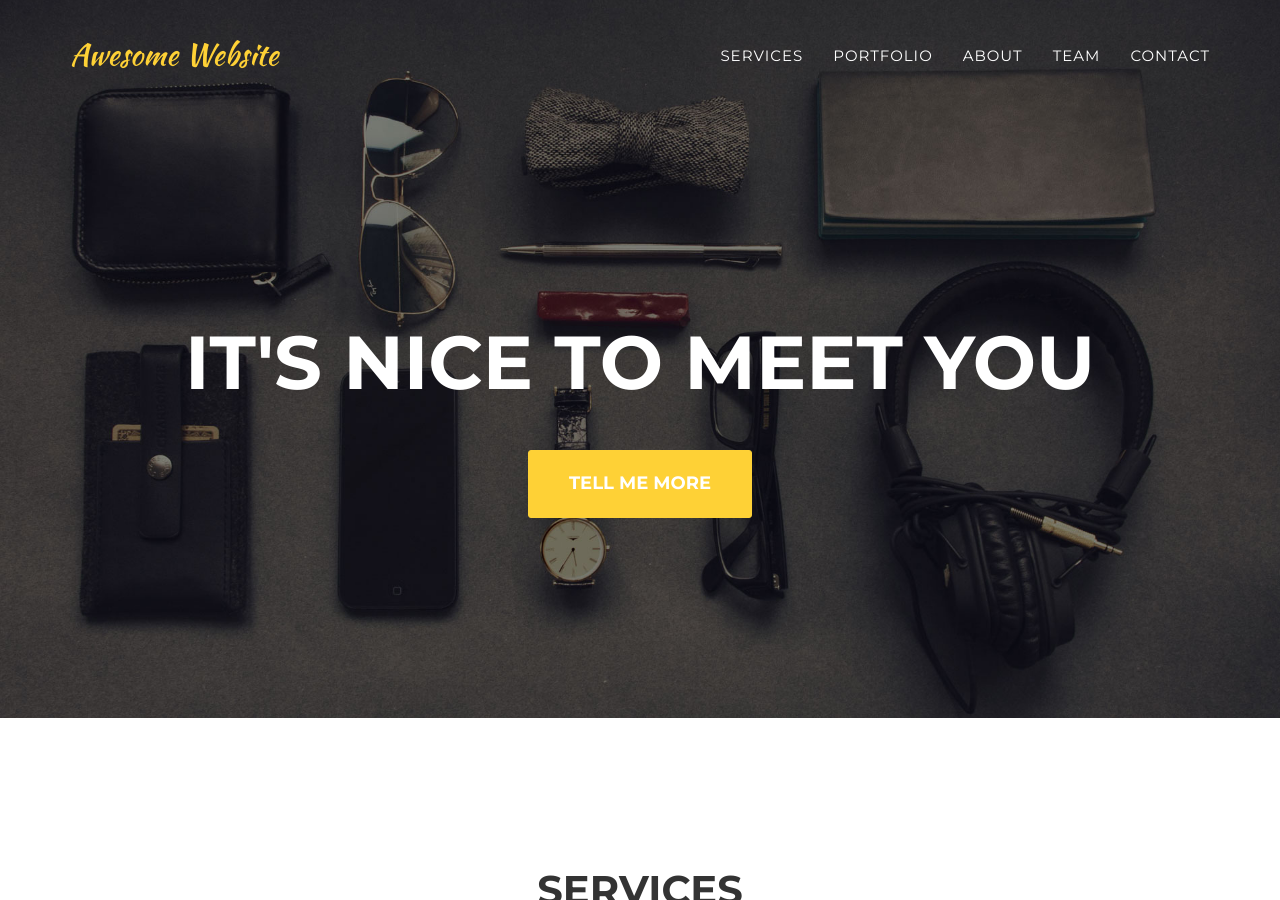
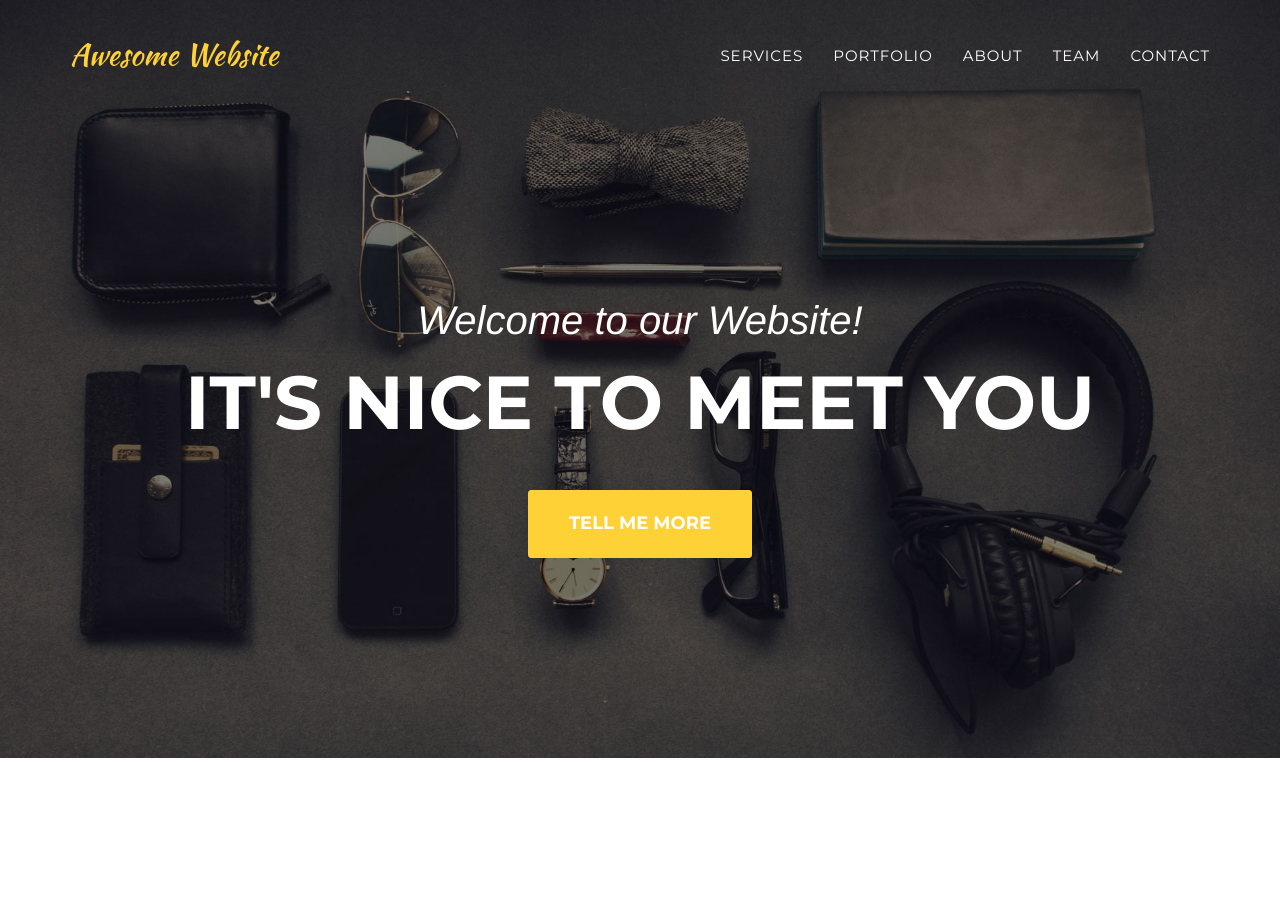
Before and after one commit to heydavid-dev/agency12, a Jekyll site: the page built from index.html, in a window 1280 px wide and 900 px high. Built offline with Jekyll 4.4.1, drawn with Linux system fonts in a browser that asks for light colours; some web fonts are replaced.

Commit message:
Update _config.yml

```diff
--- a/_config.yml
+++ b/_config.yml
@@ -5,7 +5,7 @@ baseurl: /agency12/
 title: Awesome Website
 email: your-email@domain.com
 description: "Write an awesome description for your new site here. You can edit this line in _config.yml. It will appear in your document head meta (for Google search results) and in your feed.xml site description."
-
+welcome_note: "Welcome to our Website!"
 
 # Team names, titles and social links
 people:
```
